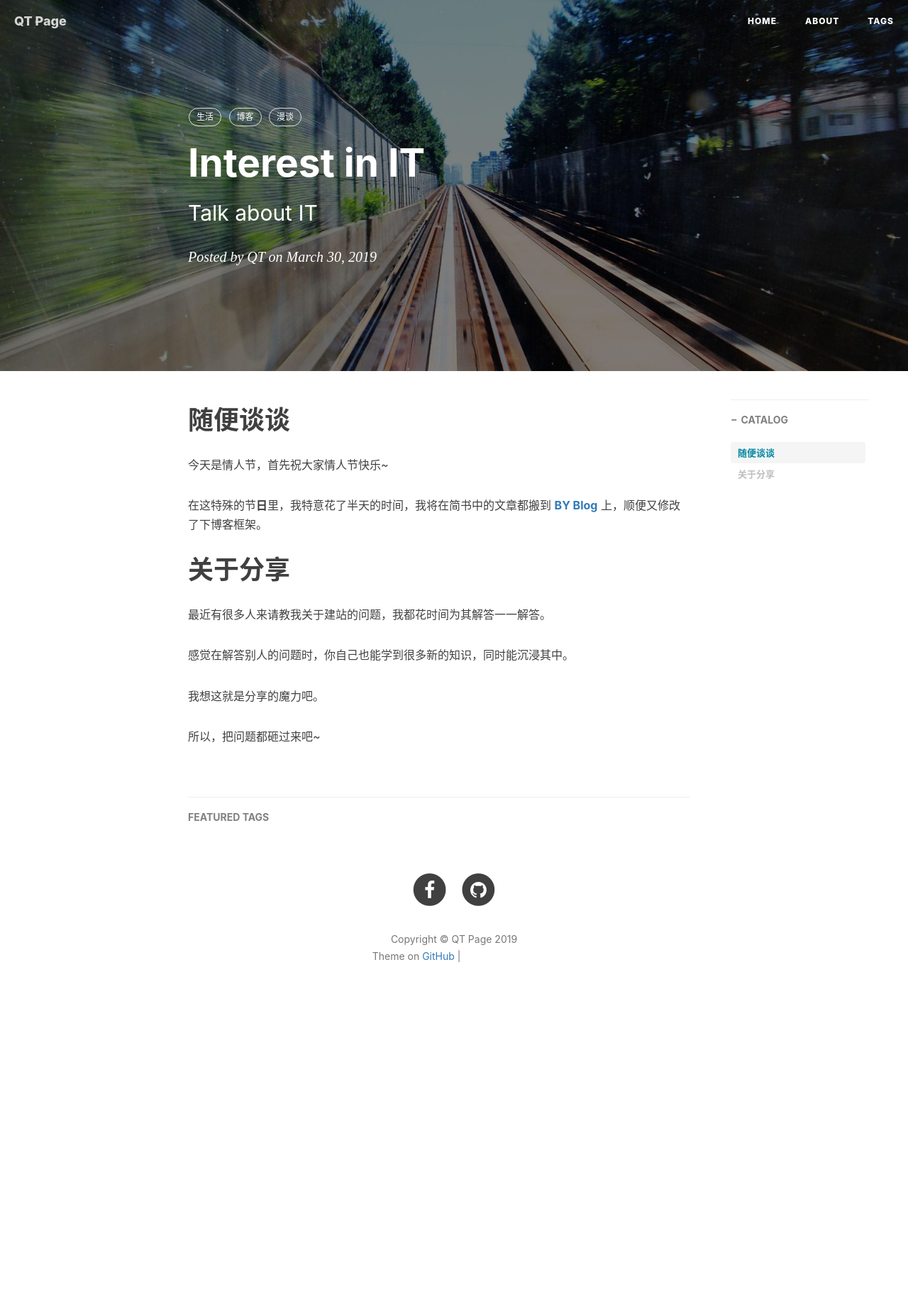
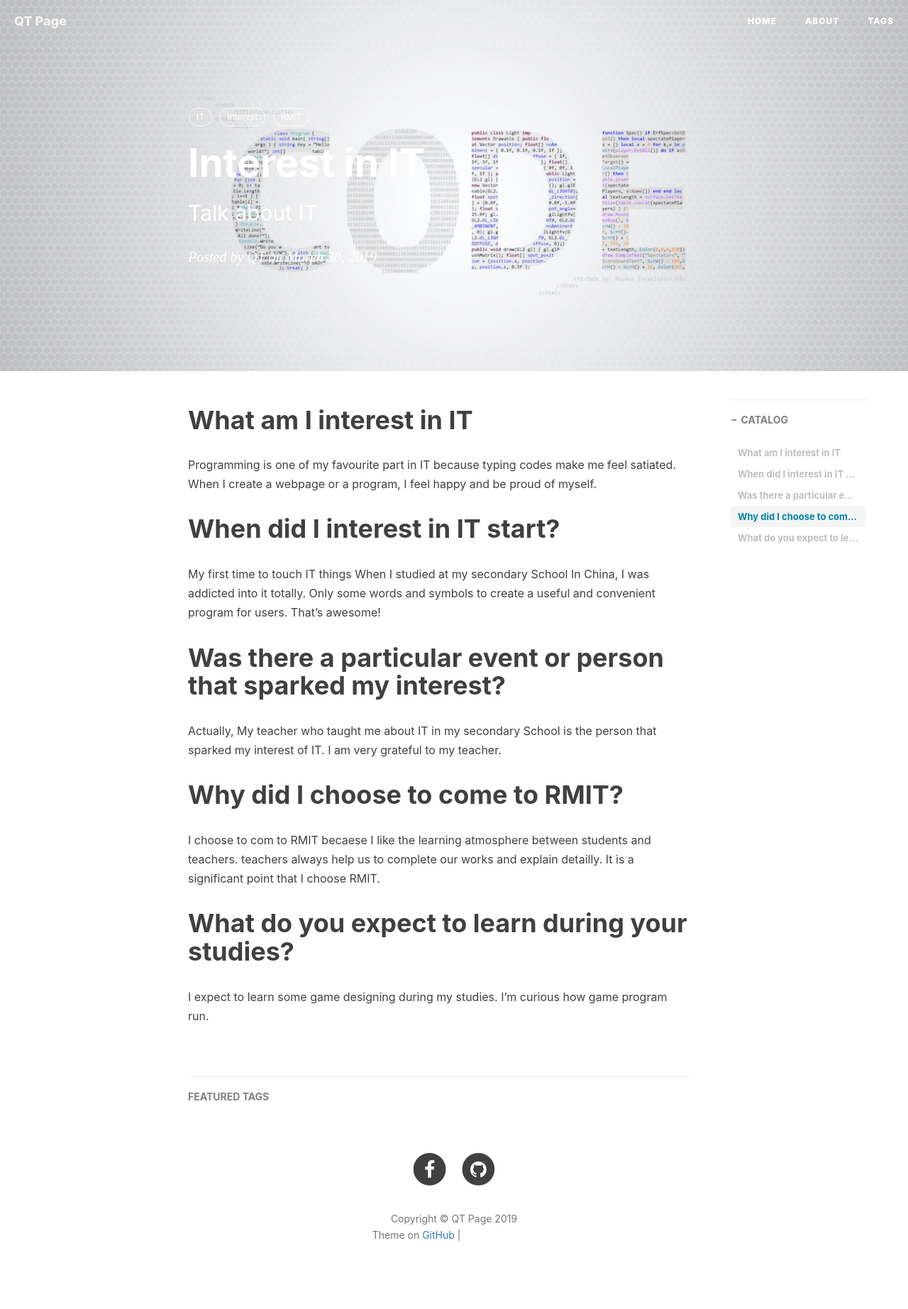
Before and after one commit to s3695944/QianyuTeng.github.io, a Jekyll site: the page built from _posts/2017-02-14-随便聊聊.md, in a window 1280 px wide. Shown: the whole page at 71% size. Built offline with Jekyll 4.4.1, drawn with Linux system fonts in a browser that asks for light colours; nearby versions of some CDN libraries; comment, search, counter and statistics services are not loaded; before the commit the page ends 1452 px from its top, so only the background shows below that; grey boxes are pictures that could not be loaded.

Commit message:
Update 2017-02-14-随便聊聊.md

```diff
--- a/_posts/2017-02-14-随便聊聊.md
+++ b/_posts/2017-02-14-随便聊聊.md
@@ -4,26 +4,30 @@ title:      Interest in IT
 subtitle:   Talk about IT
 date:       30-03-2019
 author:     QT
-header-img: img/post-bg-2015.jpg
+header-img: img/3DF91CB4-0A60-444F-971D-88A58C4EDBFD.png.jpg
 catalog: true
 tags:
-    - 生活
-    - 博客
-    - 漫谈
+    - IT
+    - Interest
+    - RMIT
 ---
 
-# 随便谈谈
+# What am I interest in IT
 
-今天是情人节，首先祝大家情人节快乐~
+Programming is one of my favourite part in IT because typing codes make me feel satiated. When I create a webpage or a program, I feel happy and be proud of myself.
 
-在这特殊的节**日**里，我特意花了半天的时间，我将在简书中的文章都搬到 [**BY Blog**](http://qiubaiying.github.io) 上，顺便又修改了下博客框架。
+# When did I interest in IT start?
 
-# 关于分享
+My first time to touch IT things When I studied at my secondary School In China, I was addicted into it totally. Only some words and symbols to create a useful and convenient program for users. That's awesome!
 
-最近有很多人来请教我关于建站的问题，我都花时间为其解答一一解答。
+# Was there a particular event or person that sparked my interest?
 
-感觉在解答别人的问题时，你自己也能学到很多新的知识，同时能沉浸其中。
+Actually, My teacher who taught me about IT in my secondary School is the person that sparked my interest of IT. I am very grateful to my teacher.
 
-我想这就是分享的魔力吧。
+# Why did I choose to come to RMIT?
 
-所以，把问题都砸过来吧~
+I choose to com to RMIT becaese I like the learning atmosphere between students and teachers. teachers always help us to complete our works and explain detailly. It is a significant point that I choose RMIT.
+
+# What do you expect to learn during your studies?
+
+I expect to learn some game designing during my studies. I'm curious how game program run.
```
